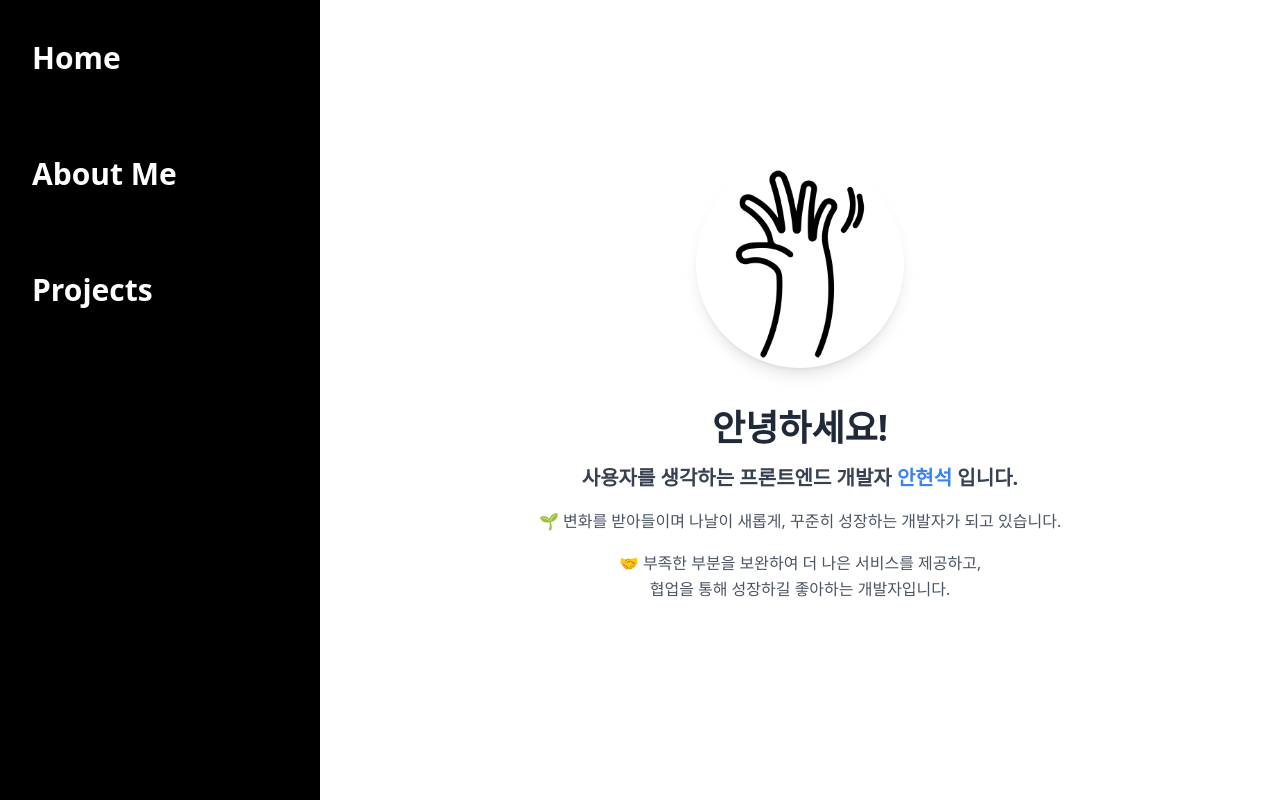
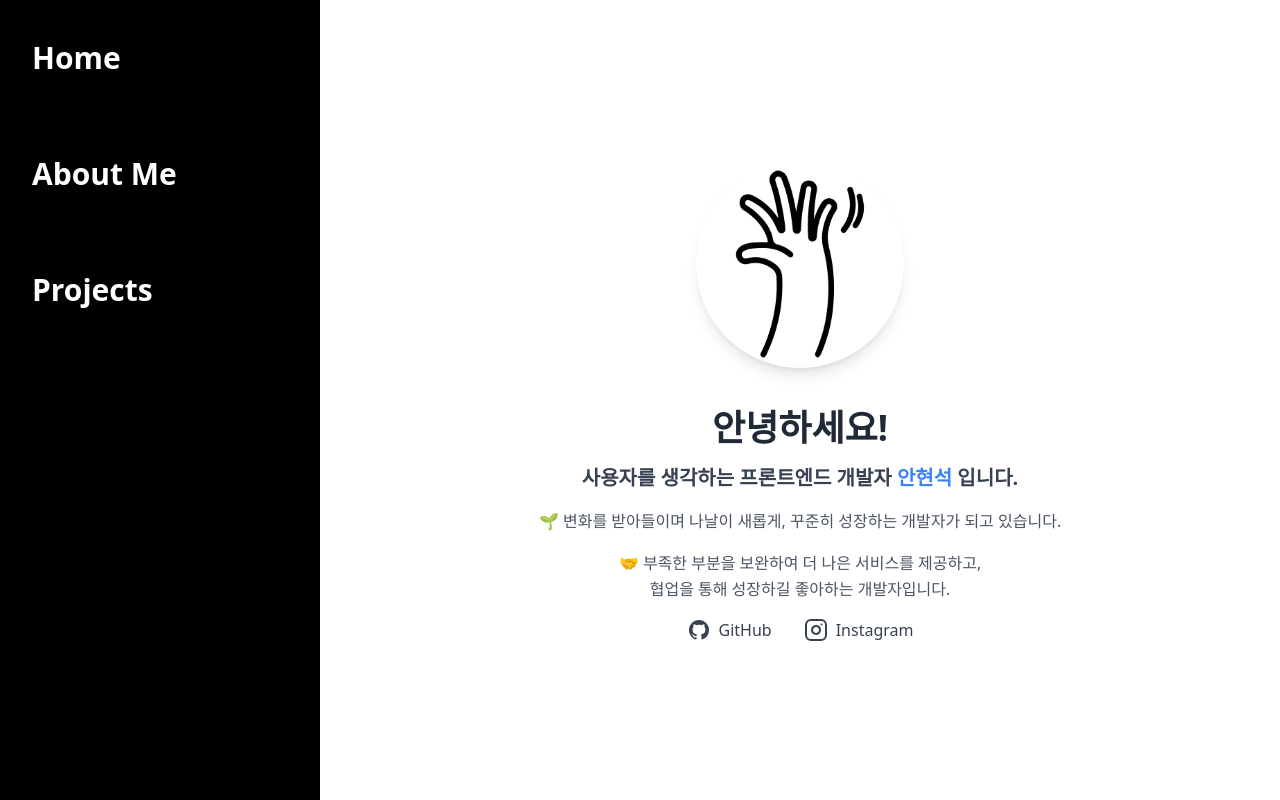
Before and after one commit to Likelion-YeungNam-Univ/9-13th-fe-assignment, a React (Vite) app: page / in a window 1280 px wide. Built offline with nearby package versions, Linux system fonts and the light colour scheme.

Commit message:
home 구현

```diff
--- a/src/pages/Home.jsx
+++ b/src/pages/Home.jsx
@@ -22,6 +22,53 @@ const Home = () => {
         🤝 부족한 부분을 보완하여 더 나은 서비스를 제공하고, <br />
         협업을 통해 성장하길 좋아하는 개발자입니다.
       </span>
+
+      {/* SNS 링크 영역 */}
+      <div className="flex space-x-8 mt-8">
+        <a
+          href="https://github.com/nyeonseok"
+          target="_blank"
+          rel="noopener noreferrer"
+          className="text-gray-700 hover:text-blue-500 transition-colors flex items-center space-x-2"
+        >
+          <svg
+            className="w-6 h-6"
+            fill="currentColor"
+            viewBox="0 0 24 24"
+            aria-hidden="true"
+          >
+            <path
+              fillRule="evenodd"
+              d="M12 2C6.48 2 2 6.48 2 12c0 4.42 2.865 8.166 6.839 9.489.5.092.682-.217.682-.483 0-.237-.009-.868-.014-1.703-2.782.604-3.369-1.343-3.369-1.343-.454-1.153-1.11-1.46-1.11-1.46-.908-.62.069-.608.069-.608 1.004.07 1.532 1.033 1.532 1.033.892 1.528 2.341 1.087 2.91.831.091-.647.35-1.086.636-1.337-2.22-.252-4.555-1.11-4.555-4.941 0-1.09.39-1.98 1.029-2.678-.103-.253-.446-1.27.098-2.647 0 0 .84-.269 2.75 1.025A9.565 9.565 0 0112 6.844c.85.004 1.705.115 2.504.337 1.909-1.294 2.748-1.025 2.748-1.025.546 1.377.202 2.394.1 2.647.64.698 1.028 1.588 1.028 2.678 0 3.842-2.338 4.685-4.566 4.933.359.31.678.923.678 1.862 0 1.344-.012 2.428-.012 2.758 0 .269.18.58.688.481A10.005 10.005 0 0022 12c0-5.52-4.48-10-10-10z"
+              clipRule="evenodd"
+            />
+          </svg>
+          <span className="hidden md:inline">GitHub</span>
+        </a>
+
+        <a
+          href="https://www.instagram.com/n._.yeonse.ok?igsh=MXgxeGl0cjA5dXhhdw=="
+          target="_blank"
+          rel="noopener noreferrer"
+          className="text-gray-700 hover:text-pink-500 transition-colors flex items-center space-x-2"
+        >
+          <svg
+            className="w-6 h-6"
+            fill="none"
+            stroke="currentColor"
+            strokeWidth="2"
+            strokeLinecap="round"
+            strokeLinejoin="round"
+            viewBox="0 0 24 24"
+            aria-hidden="true"
+          >
+            <rect width="20" height="20" x="2" y="2" rx="5" ry="5" />
+            <path d="M16 11.37A4 4 0 1112.63 8 4 4 0 0116 11.37z" />
+            <line x1="17.5" y1="6.5" x2="17.51" y2="6.5" />
+          </svg>
+          <span className="hidden md:inline">Instagram</span>
+        </a>
+      </div>
     </div>
   );
 };
```
